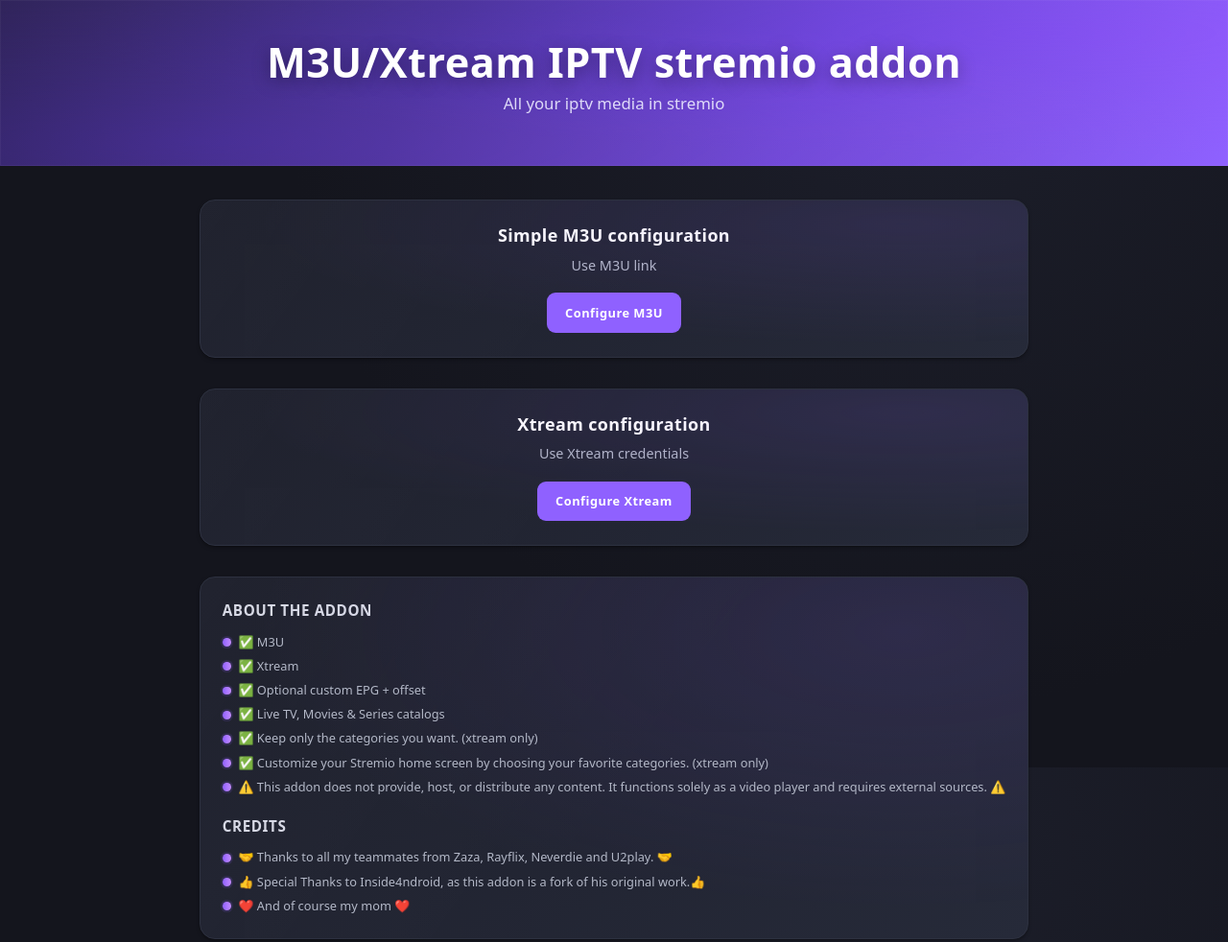
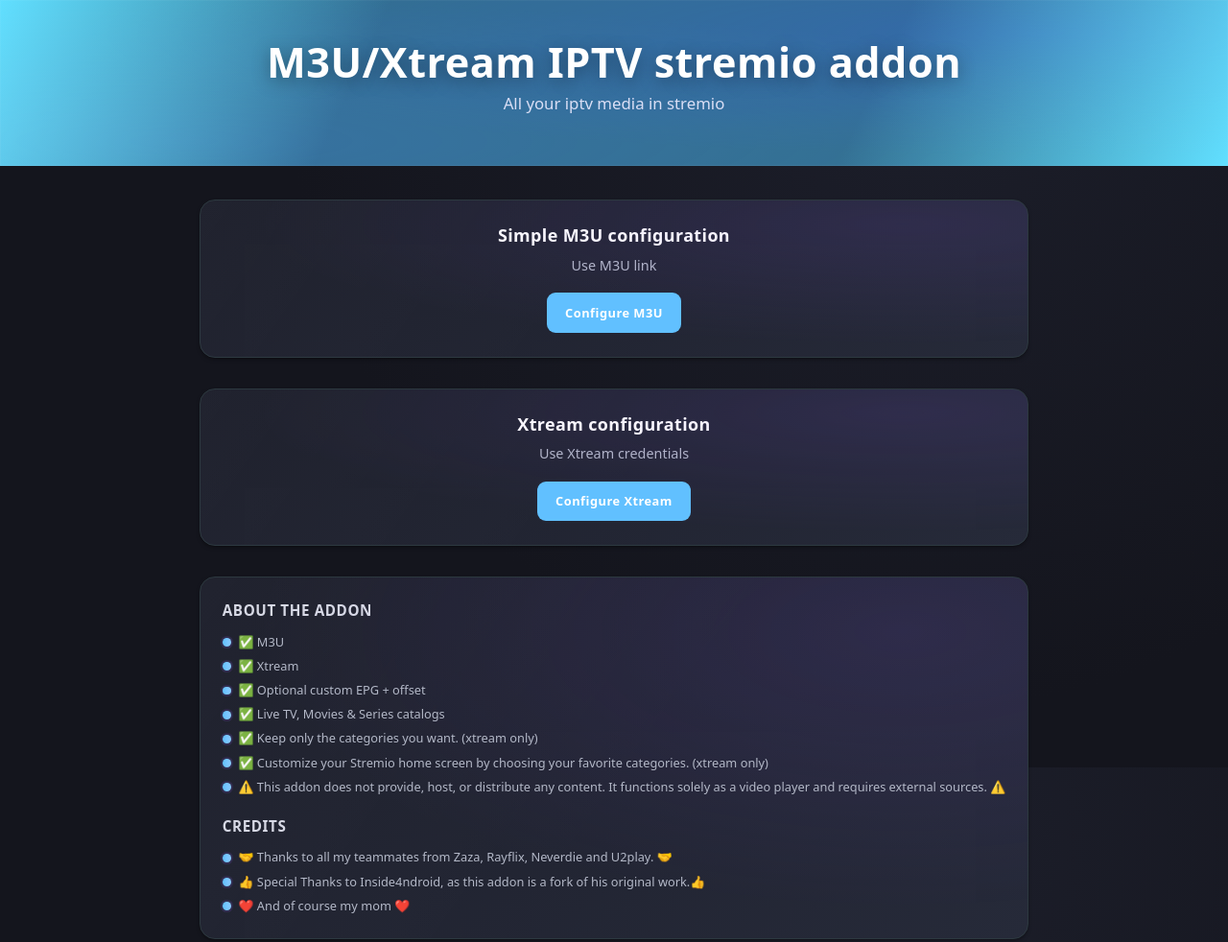
Before and after one commit to keskiskace/claudetesttmdb, a website: page src/index.html in a window 1280 px wide. Shown: the top 982 px of the page at 96% size. Drawn offline with Linux system fonts and the light colour scheme.

Commit message:
Update styles.css

```diff
--- a/src/css/styles.css
+++ b/src/css/styles.css
@@ -12,9 +12,9 @@
     --overlay-bg: rgba(14,16,24,0.78);
 
     /* Borders / Lines */
-    --border: #2d3140;
-    --border-alt: #373c4e;
-    --border-focus: #9e7dff;
+    --border: #2d3940;
+    --border-alt: #37464e;
+    --border-focus: #7de5ff;
 
     /* Typography */
     --text: #ffffff;
@@ -24,9 +24,9 @@
     --mono-stack: ui-monospace,SFMono-Regular,"SF Mono",Menlo,Consolas,"Liberation Mono",monospace;
 
     /* Accent / Semantic */
-    --accent: #8f61ff;
-    --accent-accent2: #c58cff;
-    --accent-hover: #a77dff;
+    --accent: #61c0ff;
+    --accent-accent2: #8ccbff;
+    --accent-hover: #183844;
     --accent-fade: rgba(143,97,255,0.18);
     --success: #3fbf9b;
     --success-hover: #30a884;
@@ -41,14 +41,14 @@
     --radius-lg: 16px;
     --shadow-sm: 0 2px 4px -1px rgba(0,0,0,0.5);
     --shadow-md: 0 6px 18px -6px rgba(0,0,0,0.55),0 2px 8px -2px rgba(0,0,0,0.35);
-    --shadow-focus: 0 0 0 3px rgba(143,97,255,0.35);
+    --shadow-focus: 0 0 0 3px rgba(97, 231, 255, 0.35);
 
     --transition: .18s cubic-bezier(.4,0,.2,1);
 
     /* Scrollbars */
     --scroll-track: #181a24;
     --scroll-thumb: #32384a;
-    --scroll-thumb-hover: #40485d;
+    --scroll-thumb-hover: #40555d;
 }
 
 /* Global Reset */
@@ -97,7 +97,7 @@ body {
 .site-header {
     padding: 2.6rem 1.4rem 2.2rem;
     background:
-        linear-gradient(115deg,#30245b 0%,#4c3594 35%,#6d49d4 65%,#8f61ff 100%);
+        linear-gradient(115deg,#61dfff 0%,#32708d 30%,#32708d 70%,#61dfff 100%);
     position: relative;
     overflow: hidden;
     box-shadow: inset 0 0 0 1px rgba(255,255,255,0.04);
```
